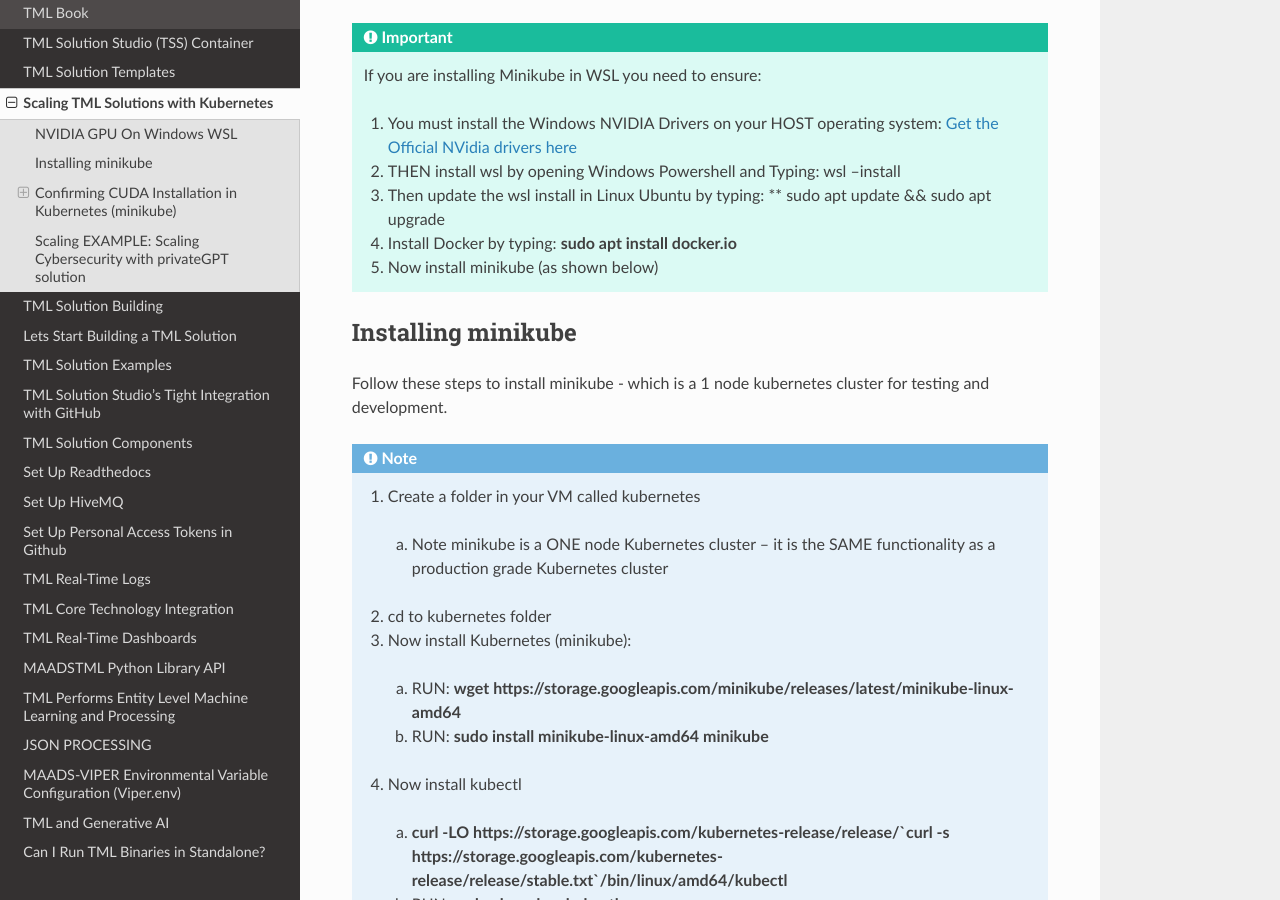
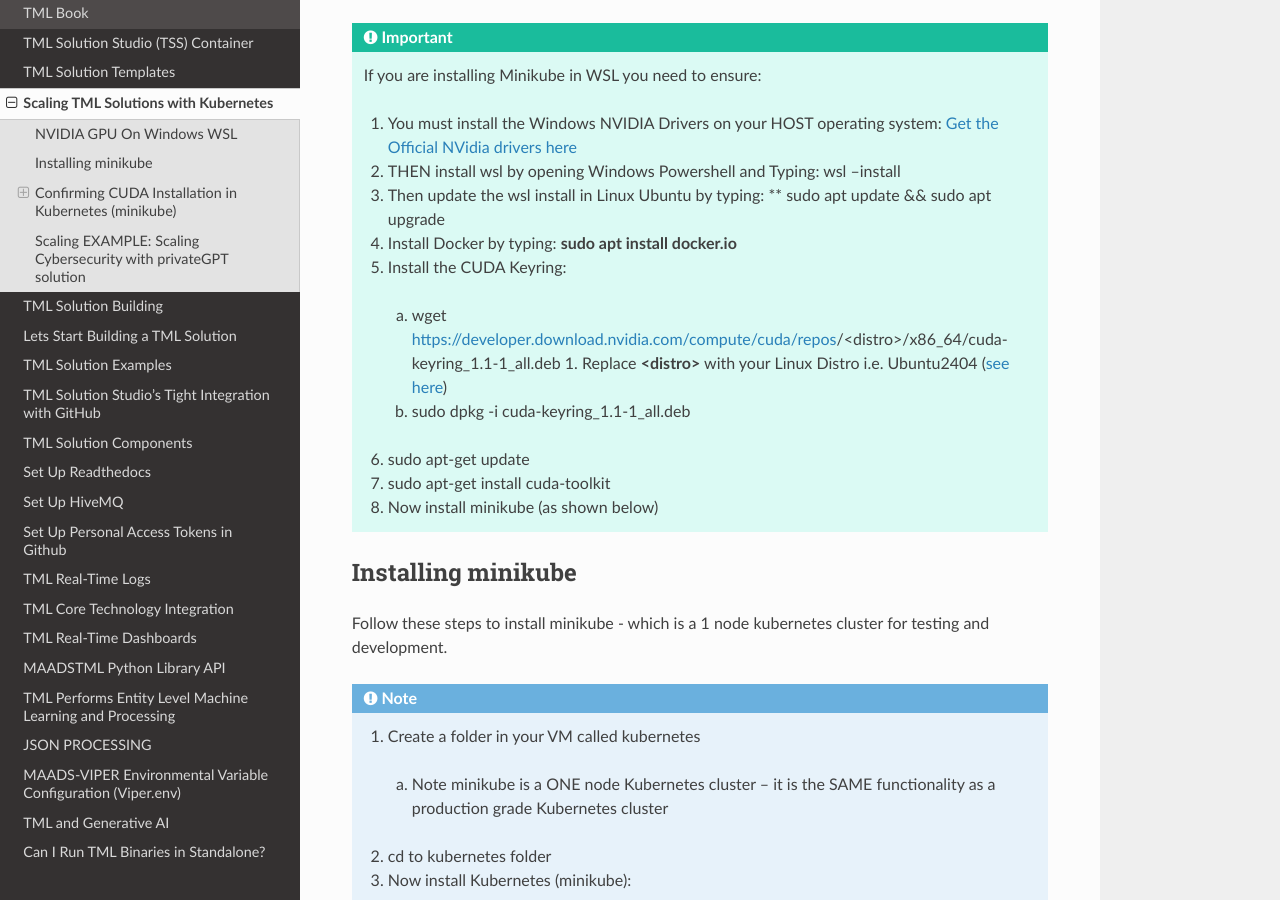
Before and after one commit to smaurice101/readthedocs, a Sphinx documentation site: the page built from docs/source/kube.rst, in a window 1280 px wide and 900 px high, scrolled down 2003 px. Built offline with Sphinx 7.4.7 and the Read the Docs theme 3.1.0, drawn with Linux system fonts in a browser that asks for light colours.

Commit message:
Update kube.rst

```diff
--- a/docs/source/kube.rst
+++ b/docs/source/kube.rst
@@ -79,11 +79,20 @@
 
    2. THEN install wsl by opening Windows Powershell and Typing:  wsl --install
 
-   3.  Then update the wsl install in Linux Ubuntu by typing: ** sudo apt update && sudo apt upgrade
+   3. Then update the wsl install in Linux Ubuntu by typing: ** sudo apt update && sudo apt upgrade
 
    4. Install Docker by typing: **sudo apt install docker.io**
 
-   5. Now install minikube (as shown below)
+   5. Install the CUDA Keyring:
+     a. wget https://developer.download.nvidia.com/compute/cuda/repos/<distro>/x86_64/cuda-keyring_1.1-1_all.deb
+        1. Replace **<distro>** with your Linux Distro i.e. Ubuntu2404 (`see here <https://docs.nvidia.com/cuda/cuda-installation-guide-linux/index.html#ubuntu>`_)
+     b. sudo dpkg -i cuda-keyring_1.1-1_all.deb
+
+   6. sudo apt-get update
+
+   7. sudo apt-get install cuda-toolkit
+
+   8. Now install minikube (as shown below)
 
 
 Installing minikube
```
